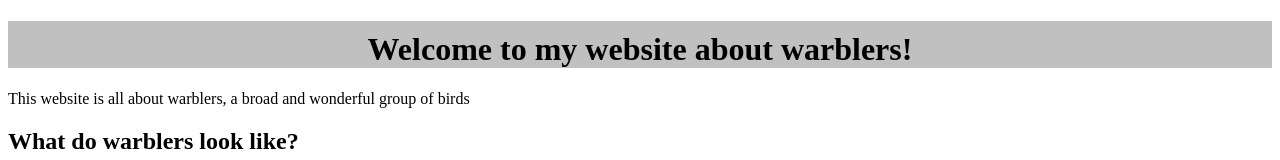
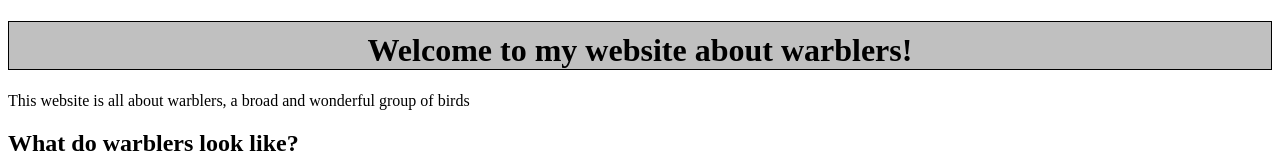
Before and after one commit to rustyhutto/rustyhutto.github.io, a plain HTML site: page index.html in a window 1280 px wide. Shown: the top 160 px of the page. Drawn offline with Linux system fonts and the light colour scheme.

Commit message:
Edit title

```diff
--- a/styles.css
+++ b/styles.css
@@ -2,7 +2,7 @@
 
 .Title {
 	padding-top: 10px;
-	border-color: black;
+	border: 1px solid black;
 	background-color: silver;
 	text-align: center;
 }
```
